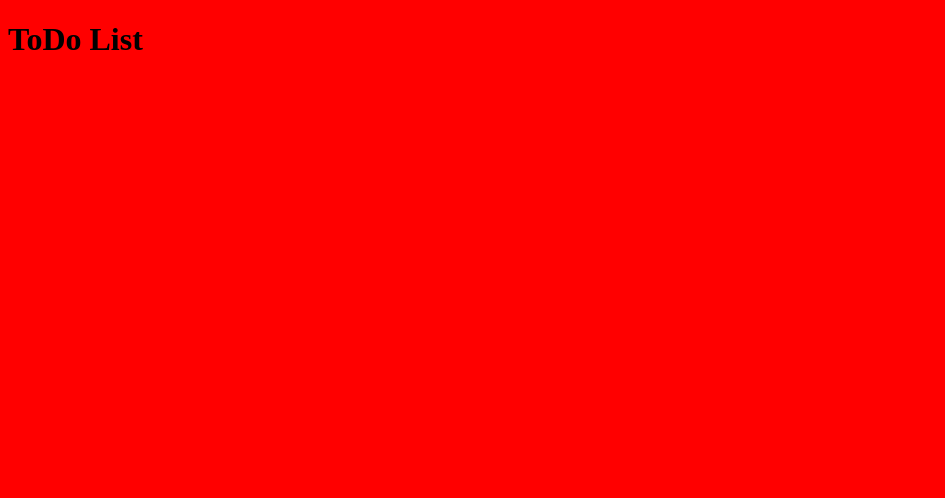
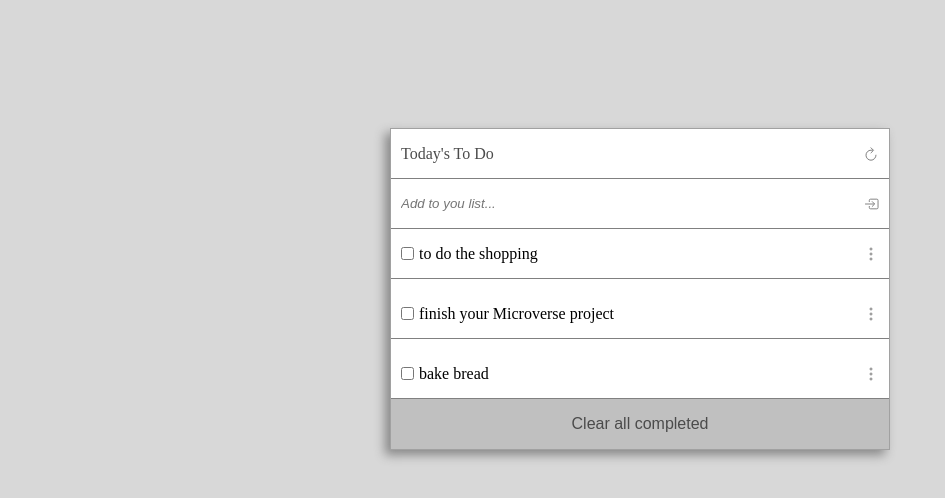
Before and after one commit to nicupop729/To-Do-list, a website built with webpack: page src/index.html in a window 1280 px wide. Shown: the whole page, without its empty margins (0-945 px from the left). Built offline with nearby package versions, Linux system fonts and the light colour scheme.

Commit message:
build the HTML, populate to-do list with JS, style with CSS

```diff
--- a/src/index.html
+++ b/src/index.html
@@ -7,6 +7,31 @@
     <title>To-Do List</title>
   </head>
   <body>
-    <h1>ToDo List</h1>
+    <main class="container">
+      <div class="title-div">
+        <p class="title-to-do">Today's To Do</p>
+        <ion-icon name="refresh-outline" class="refresh-icon"></ion-icon>
+      </div>
+      <div class="input-div">
+        <input
+          type="text"
+          placeholder="Add to you list..."
+          class="input-tasks"
+        />
+        <ion-icon name="enter-outline" class="enter-icon"></ion-icon>
+      </div>
+      <ul class="list"></ul>
+      <div class="clear-btn-div">
+        <button class="clear-btn">Clear all completed</button>
+      </div>
+    </main>
+    <script
+      type="module"
+      src="https://unpkg.com/ionicons@5.5.2/dist/ionicons/ionicons.esm.js"
+    ></script>
+    <script
+      nomodule
+      src="https://unpkg.com/ionicons@5.5.2/dist/ionicons/ionicons.js"
+    ></script>
   </body>
 </html>
--- a/src/index.js
+++ b/src/index.js
@@ -1 +1,37 @@
-import "./style.css";
+import './style.css';
+
+const listContainer = document.querySelector('.list');
+
+let tasks = [
+  {
+    description: 'to do the shopping',
+    completed: false,
+    index: 1,
+  },
+  {
+    description: 'finish your Microverse project',
+    completed: false,
+    index: 2,
+  },
+  {
+    description: 'bake bread',
+    completed: true,
+    index: 3,
+  },
+];
+
+const populateList = (values) => {
+  values.map((toDo, i) => {
+    const htmlText = `
+    <li class="item">
+      <input type="checkbox" class="${toDo.completed}" id="${toDo.description[0]}${toDo.index}"/>
+      <label for="${toDo.description[0]}${toDo.index}" class="item-description">${toDo.description}</label>
+
+      <ion-icon name="ellipsis-vertical-outline" class="three-dots display-dots"></ion-icon>
+    </li>`;
+
+    if (i + 1 === toDo.index) listContainer.innerHTML += htmlText;
+  });
+};
+
+populateList(tasks);
--- a/src/style.css
+++ b/src/style.css
@@ -1,3 +1,135 @@
+* {
+  margin: 0;
+  padding: 0;
+  box-sizing: border-box;
+}
 body {
-  background-color: red;
+  background-color: rgb(216, 216, 216);
 }
+.container {
+  display: flex;
+  flex-direction: column;
+  justify-content: center;
+  align-items: flex-start;
+  max-width: 500px;
+  background-color: #fff;
+  margin: auto;
+  margin-top: 10%;
+  border: 1px solid rgb(161, 161, 161);
+  box-shadow: -5px 5px 10px #888888;
+}
+
+.title-div {
+  padding: 10px;
+  width: 100%;
+  height: 50px;
+  border-bottom: 1px solid grey;
+  display: flex;
+  justify-content: space-between;
+  align-items: center;
+}
+
+.title-to-do {
+  color: rgb(75, 75, 75);
+}
+
+.refresh-icon {
+  cursor: pointer;
+  color: grey;
+}
+
+.refresh-icon:active {
+  color: black;
+}
+
+.input-div {
+  height: 50px;
+  padding: 10px;
+  border-bottom: 1px solid grey;
+  width: 100%;
+  background-color: #fff;
+  display: flex;
+  justify-content: space-between;
+  align-items: center;
+}
+
+.input-tasks {
+  border: none;
+  width: 100%;
+  height: 100%;
+  font-style: italic;
+}
+
+input:focus {
+  outline: none;
+}
+
+.enter-icon {
+  cursor: pointer;
+  color: grey;
+}
+
+.enter-icon:active {
+  color: black;
+}
+
+.list {
+  list-style: none;
+  display: flex;
+  flex-direction: column;
+  gap: 10px;
+  width: 100%;
+}
+
+.item {
+  display: flex;
+  flex-direction: row;
+  align-items: center;
+  justify-content: flex-start;
+  gap: 5px;
+  height: 50px;
+  border-bottom: 1px solid grey;
+  padding: 10px;
+}
+
+input[type='checkbox'] + label {
+  color: black;
+}
+
+input[type='checkbox']:checked + label {
+  color: grey;
+  font-style: normal;
+  text-decoration: line-through;
+}
+
+.three-dots {
+  margin-left: auto;
+  cursor: all-scroll;
+  color: grey;
+}
+
+.three-dots:active {
+  color: black;
+}
+
+.clear-btn-div {
+  height: 50px;
+  padding: 10px;
+  width: 100%;
+  background-color: silver;
+  display: flex;
+  justify-content: center;
+}
+
+.clear-btn {
+  border: none;
+  color: rgb(75, 75, 75);
+  background-color: inherit;
+  font-size: 16px;
+}
+
+.clear-btn:hover,
+.clear-btn:active {
+  text-decoration: underline;
+  color: black;
+}
```
Also changed, not shown: package.json (added, +30 -0 lines), dist/index.html, dist/main.js, 2 other files.
